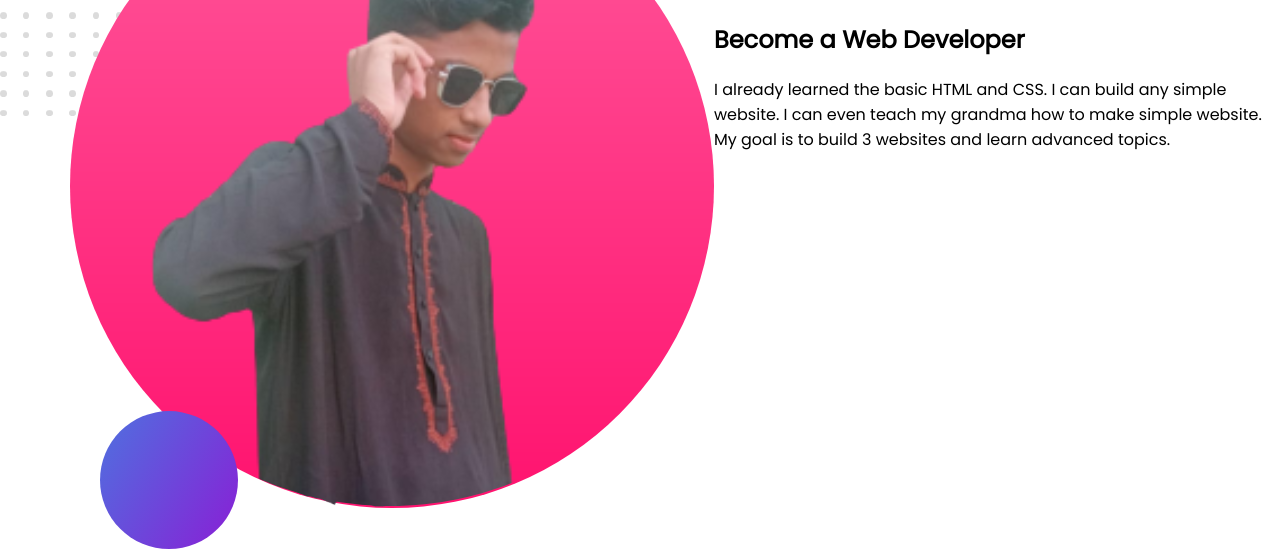
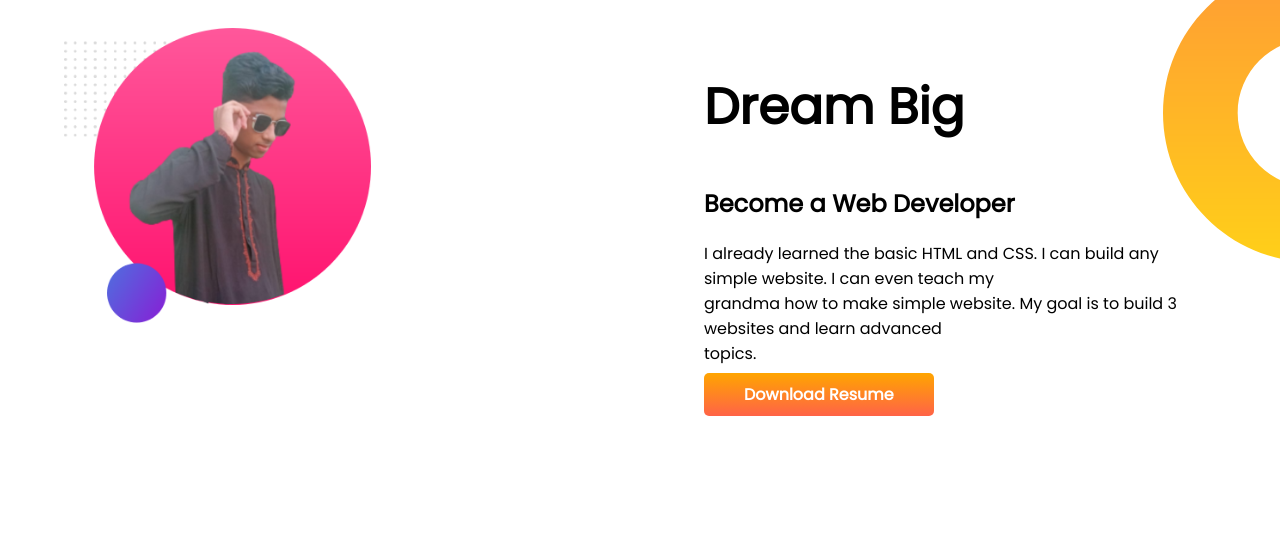
Before and after one commit to sarequlb/developer-portfolio, a plain HTML site: page index.html in a window 1280 px wide. Shown: the part 727-1284 px from the top of the page. After the commit the page ends 1198 px from the top, so only its background shows below. Drawn offline with Linux system fonts and the light colour scheme.

Commit message:
olimpic added

```diff
--- a/index.html
+++ b/index.html
@@ -19,21 +19,22 @@
             <h1>Welcome To</h1><h1><span class="spidy">Kazi Siam</span>World !</h1>
             <h3>Build Climber and Train Stopper</h3>
             <p>You might saw me jumping,
-        climbing buildins, and stopping<br>trains.But nobody pays me a dime for that work.that's why I<br> am learning and mastering web development.I will not stop<br> untill I become the Web Developement Hero.</p>
-        <a class="link-button" target="_blank" href="https://www.facebook.com/upokar.com2">Follow Me</a>
+             climbing buildins, and stopping<br>trains.But nobody pays me a dime for that work.that's why I<br> am learning and mastering web development.I will not stop<br> untill I become the Web Developement Hero.</p>
+             <a class="link-button" target="_blank" href="https://www.facebook.com/upokar.com2">Follow Me</a>
         </div>
         <div class="half">
             <img src="my-bg2.png" alt="">
         </div>
     </section>
-    <section>
-        <div>
+    <section class="olimpic">
+        <div class="half">
             <img src="my-bg2.png" alt="">
         </div>
-        <div>
+        <div class="half">
             <h1>Dream Big</h1>
             <h2>Become a Web Developer</h2>
-            <p>I already learned the basic HTML and CSS. I can build any simple website. I can even teach my grandma how to make simple website. My goal is to build 3 websites and learn advanced topics.</p>
+            <p>I already learned the basic HTML and CSS. I can build any simple website. I can even teach my<br> grandma how to make simple website. My goal is to build 3 websites and learn advanced<br> topics.</p>
+            <a class="link-button" target="_blank" href="">Download Resume</a>
         </div>
     </section>
 
--- a/style.css
+++ b/style.css
@@ -10,6 +10,7 @@
 }
 section{
     display: flex;
+    margin-bottom: 100px;
 }
 .half{
     width: 50%;
@@ -30,3 +31,10 @@
     background-image:url(top-banner.png) ;
     background-repeat: no-repeat;
 }
+.olimpic{
+    font-family: 'Poppins', sans-serif;
+    margin: 0%;
+    background-image: url(dream-bg.png);
+    background-repeat: no-repeat;
+    background-position-x: right;
+}
```
